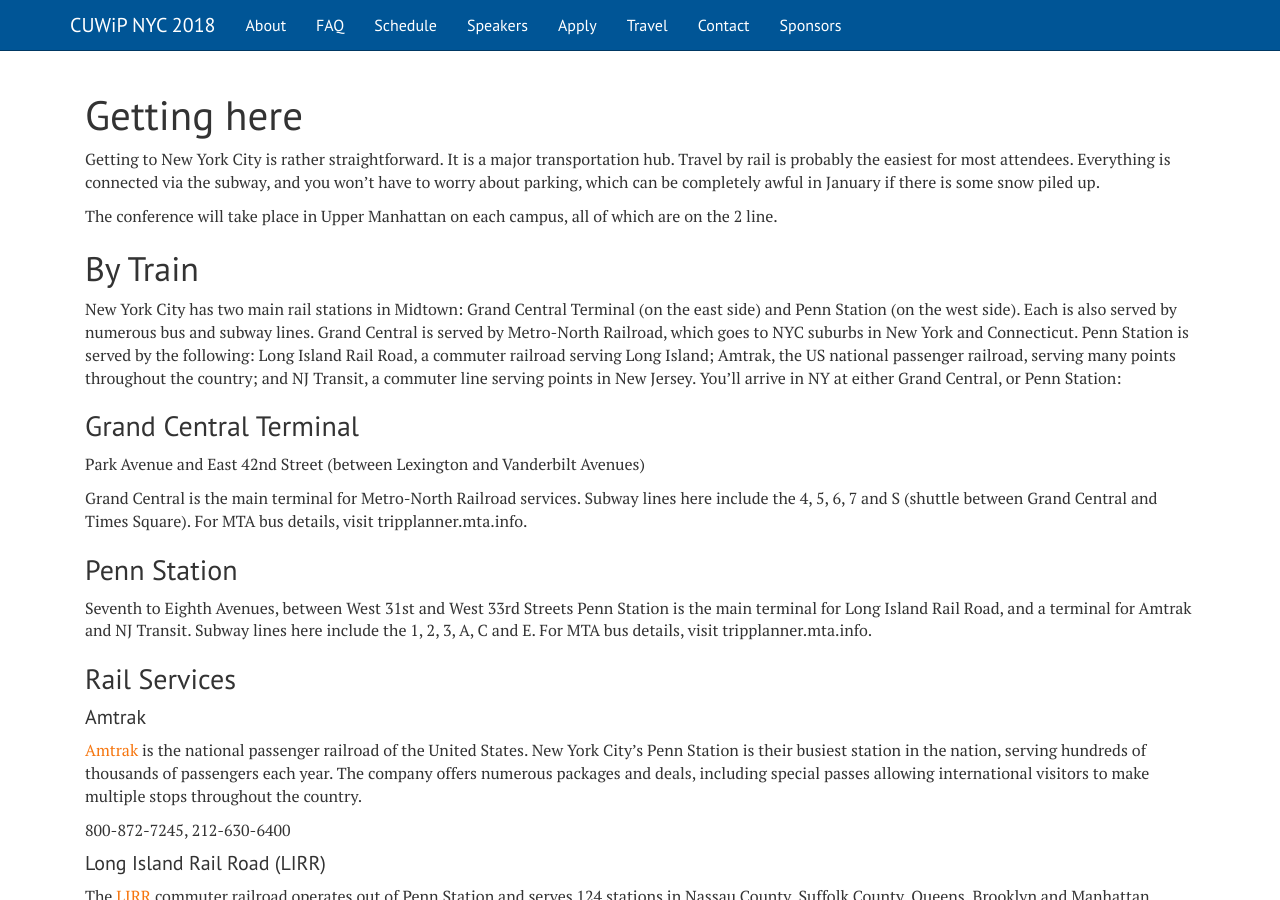
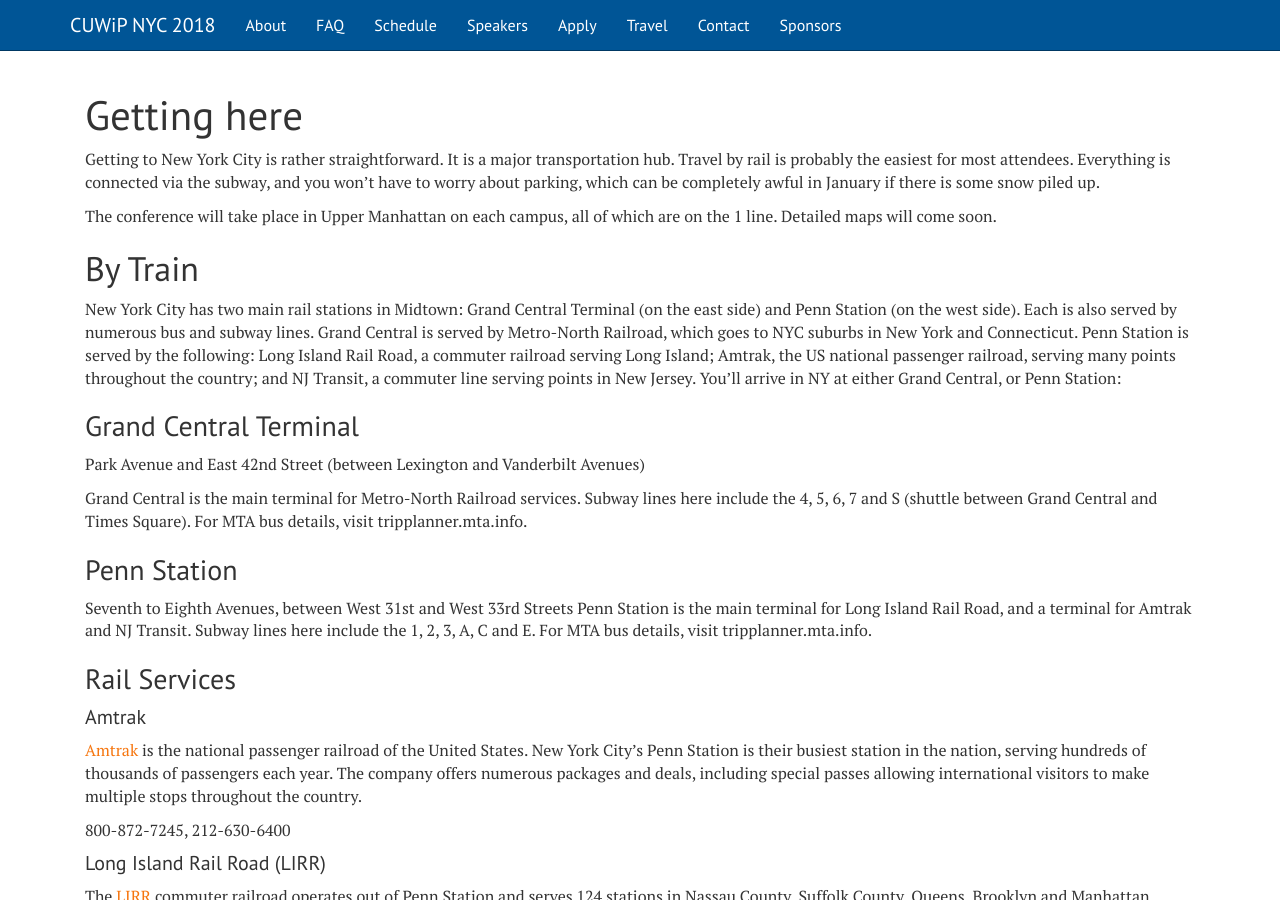
Before and after one commit to cuwip-nyc/cuwip-nyc.github.io, a Jekyll site: the page built from travel.md, in a window 1280 px wide and 900 px high. Built offline with Jekyll 4.4.1, drawn with Linux system fonts in a browser that asks for light colours.

Commit message:
fix train

```diff
--- a/travel.md
+++ b/travel.md
@@ -10,7 +10,7 @@ order: 6
 
 Getting to New York City is rather straightforward. It is a major transportation hub. Travel by rail is probably the easiest for most attendees. Everything is connected via the subway, and you won't have to worry about parking, which can be completely awful in January if there is some snow piled up.
 
-The conference will take place in Upper Manhattan on each campus, all of which are on the 2 line.
+The conference will take place in Upper Manhattan on each campus, all of which are on the 1 line. Detailed maps will come soon.
 
 ## By Train
 
```
